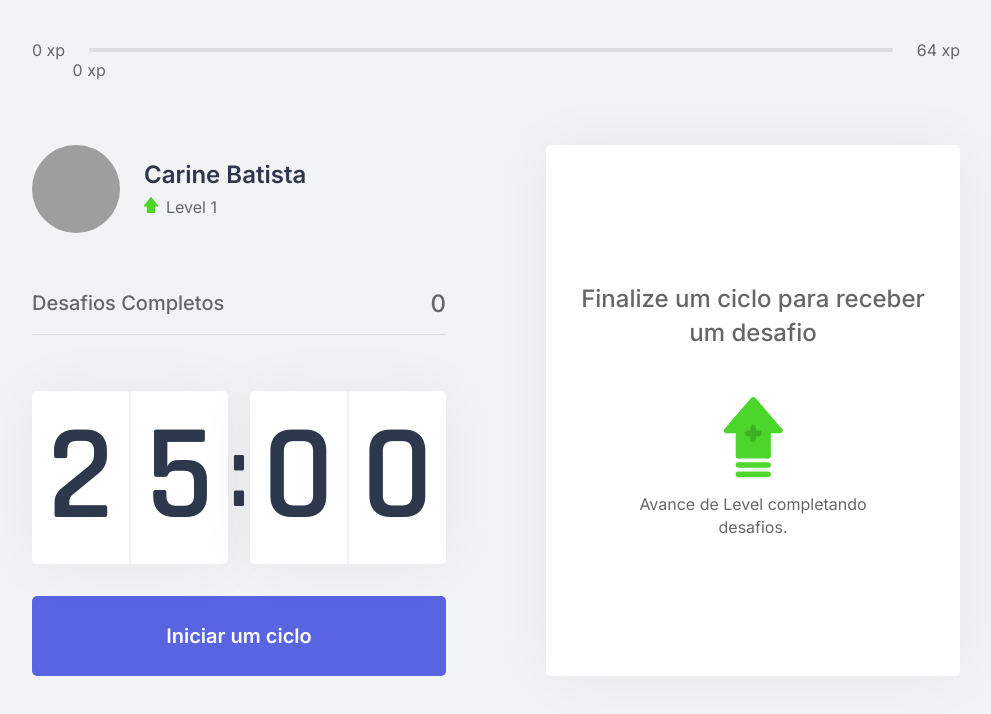
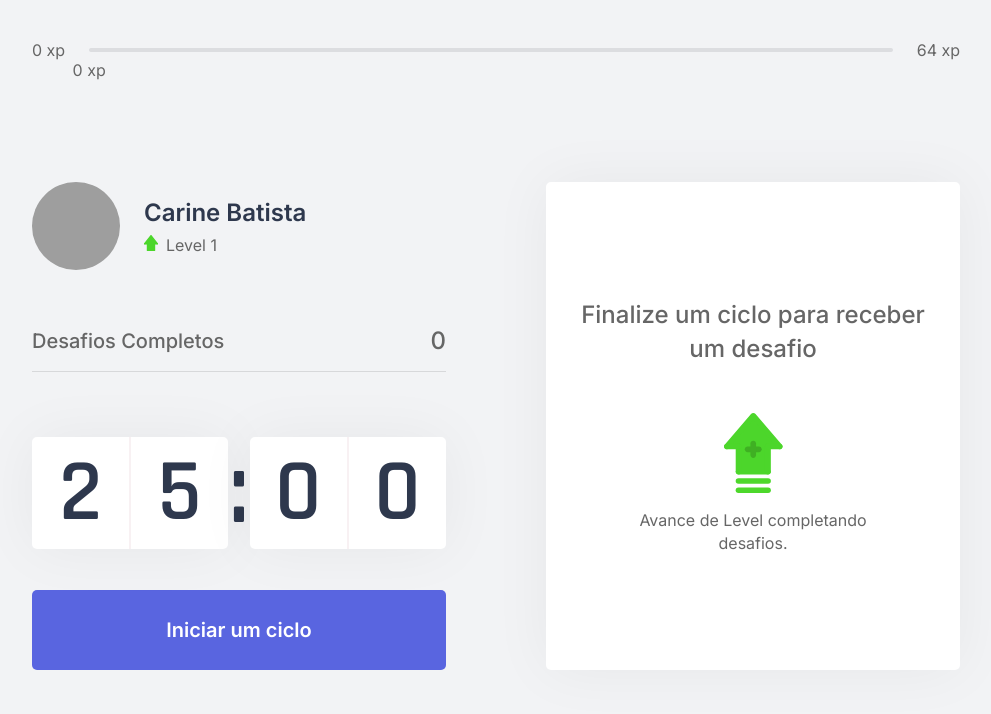
Before and after one commit to carinebatista/moveit, a Next.js app: page / in a window 1280 px wide. Shown: the top 714 px of the page, without its empty margins (144-1135 px from the left). Built offline with nearby package versions, Linux system fonts and the light colour scheme; grey boxes are pictures that could not be loaded.

Commit message:
Add Margin, solve the desktop bug

```diff
--- a/src/styles/components/Countdown.module.css
+++ b/src/styles/components/Countdown.module.css
@@ -16,7 +16,7 @@
 	background: var(--white);
 	box-shadow: 0 0 60px rgba(0,0,0,0.05);
 	border-radius: 5px;
-	font-size: 8.5rem;
+	font-size: 5.5rem;
 	text-align: center;
 }
 
--- a/src/styles/pages/Home.module.css
+++ b/src/styles/pages/Home.module.css
@@ -11,6 +11,7 @@
 .container section{
 	flex: 1;
 
+	margin-top: 2em;
 	display: grid;
 	grid-template-columns: 1fr 1fr;
 	gap: 6.25rem;
```
